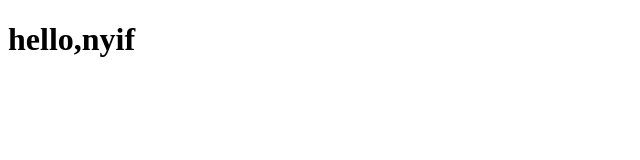
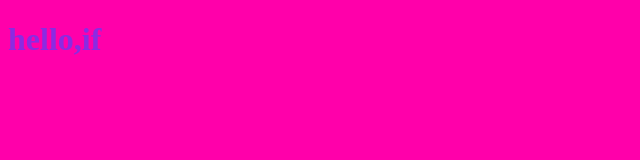
Before and after one commit to DjadiImane/IMM, a plain HTML site: page index.html in a window 1280 px wide. Shown: the whole page, without its empty margins (0-640 px from the left). Drawn offline with Linux system fonts and the light colour scheme.

Commit message:
changing style for the title

```diff
--- a/index.html
+++ b/index.html
@@ -4,9 +4,11 @@
     <meta charset="UTF-8">
     <meta name="viewport" content="width=device-width, initial-scale=1.0">
     <title>Document</title>
+    <link rel="stylesheet"href="style.css">
 </head>
 <body>
-    <h1>hello,nyif</h1>
+    <h1>hello,if</h1>
     <script src="app.js"></script>
+
 </body>
 </html>
--- a/style.css
+++ b/style.css
@@ -3,5 +3,5 @@ h1{
 
 }
 body{
-    background-color:aqua;
+    background-color:rgb(255, 0, 170);
 }
```
